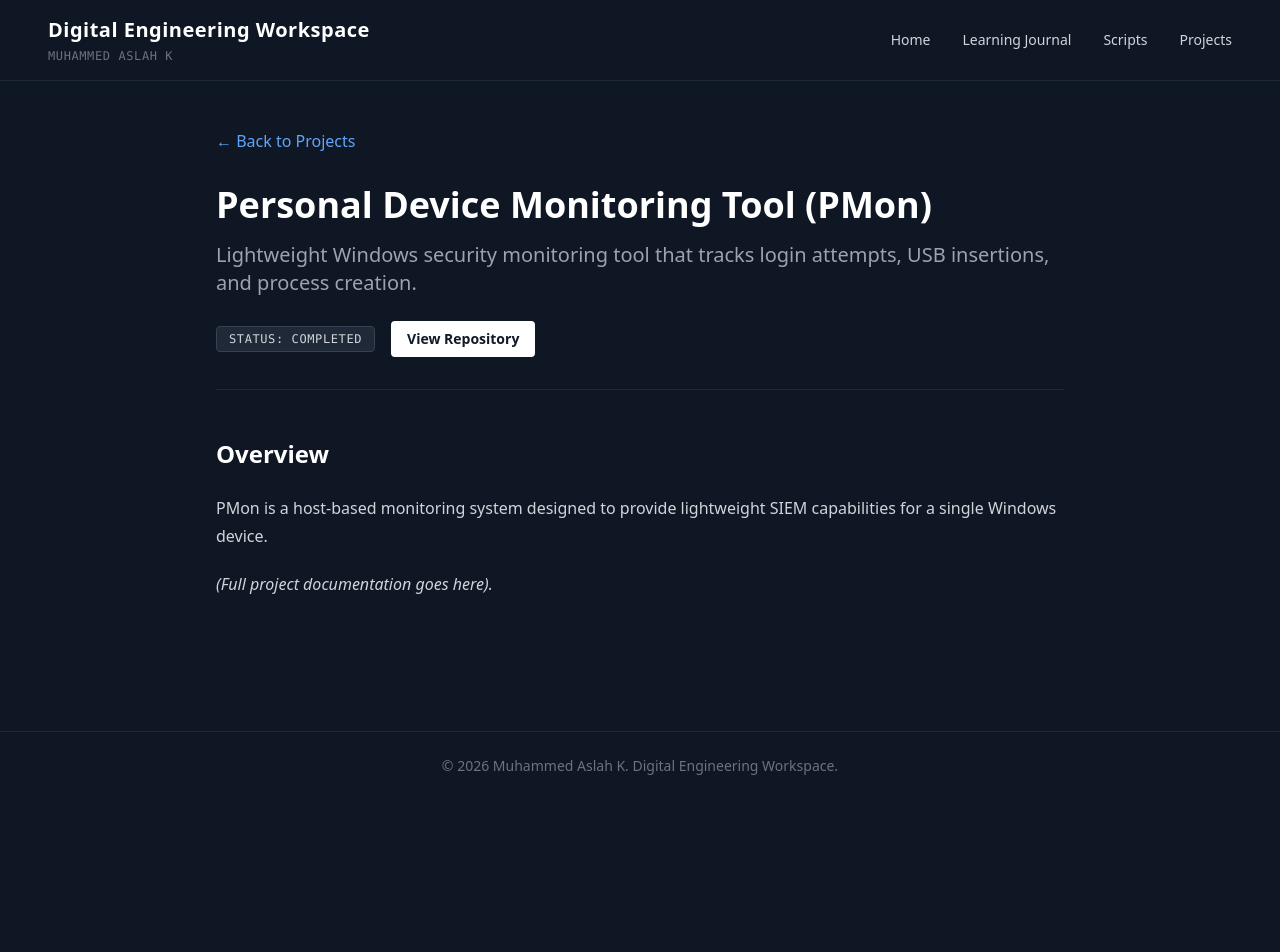
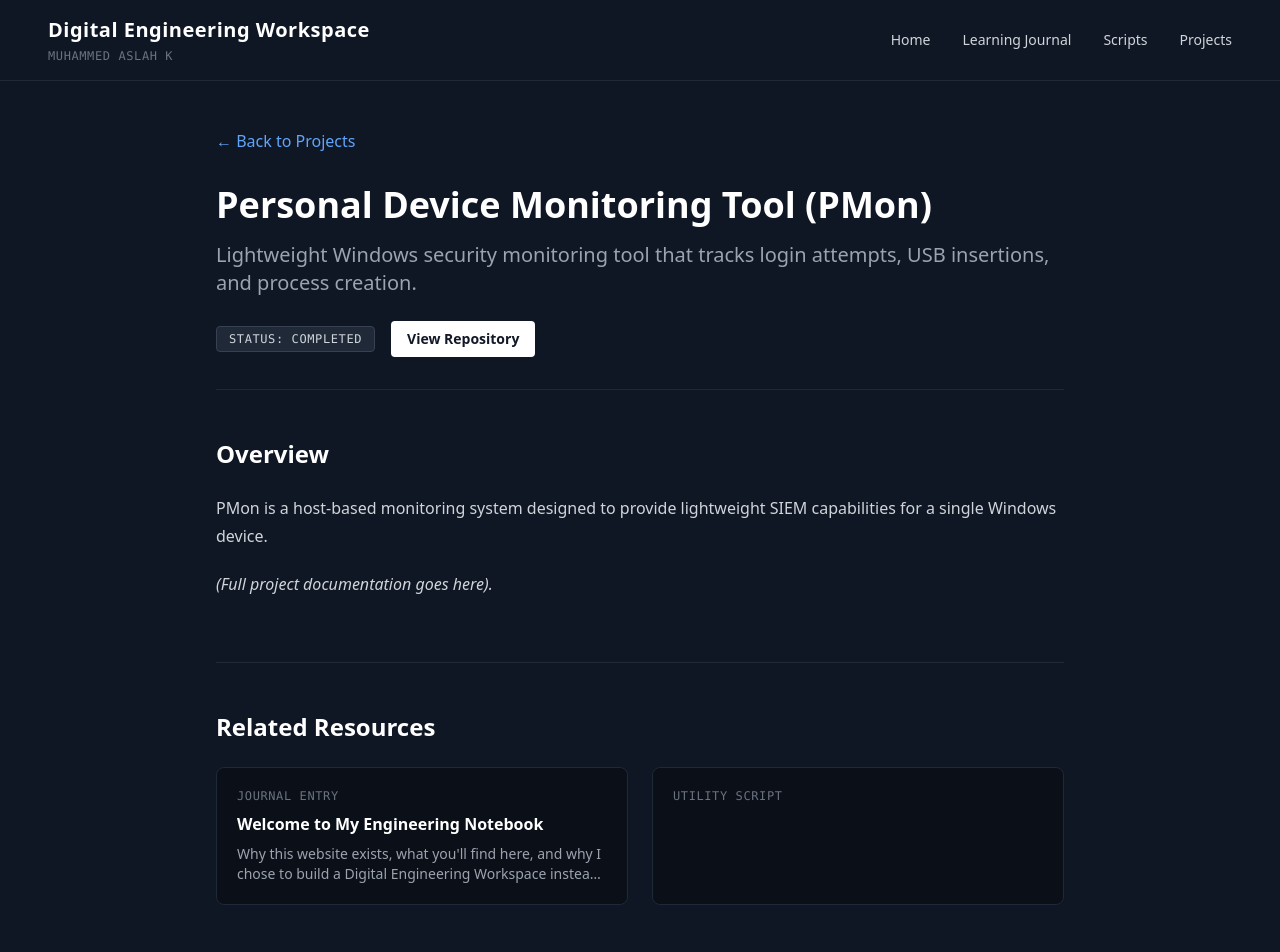
Before and after one commit to ASLAH-K/portfolio, a React (Vite) app: page /projects/pmon in a window 1280 px wide. Shown: the top 952 px of the page. Before the commit the page ends 800 px from the top, so only its background shows below. Built offline with nearby package versions, Linux system fonts and the light colour scheme; the HTML template or start-up script is replaced by a standard one.

Commit message:
feat: implement scalable cross-linking component

```diff
--- a/content/projects/pmon.mdx
+++ b/content/projects/pmon.mdx
@@ -8,8 +8,8 @@ demo_url: ""
 tags: ["endpoint-security", "python"]
 status: "completed"
 featured: true
-related_journals: []
-related_scripts: []
+related_journals: ["welcome-to-my-engineering-notebook"]
+related_scripts: ["ioc-extractor"]
 ---
 
 ## Overview
--- /dev/null
+++ b/src/components/RelatedContent.jsx
@@ -0,0 +1,46 @@
+import React from 'react';
+import { Link } from 'react-router-dom';
+import { getJournalBySlug, getScriptBySlug } from '../utils/content';
+
+export default function RelatedContent({ journals = [], scripts = [] }) {
+  // Future-proof architecture: easily add new content types here
+  const contentMap = [
+    { slugs: journals, fetcher: getJournalBySlug, label: 'Journal Entry', basePath: 'journal' },
+    { slugs: scripts, fetcher: getScriptBySlug, label: 'Utility Script', basePath: 'scripts' }
+    // { slugs: technologies, fetcher: getTechBySlug, label: 'Technology', basePath: 'tech' }
+  ];
+
+  // Resolve all items dynamically into a single flattened array
+  const relatedItems = contentMap.flatMap(config =>
+    (config.slugs || []).map(slug => {
+      const item = config.fetcher(slug);
+      return item ? { ...item, _label: config.label, _basePath: config.basePath } : null;
+    }).filter(Boolean)
+  );
+
+  // If no related items exist across any category, hide the section
+  if (relatedItems.length === 0) return null;
+
+  return (
+    <div className="mt-16 pt-12 border-t border-gray-800">
+      <h3 className="text-2xl font-bold text-white mb-6">Related Resources</h3>
+      <div className="grid md:grid-cols-2 gap-6">
+
+        {relatedItems.map(item => (
+          <Link
+            key={`${item._basePath}-${item.slug}`}
+            to={`/${item._basePath}/${item.slug}`}
+            className="block p-5 bg-[#0a0f18] border border-gray-800 rounded-lg hover:border-blue-500/50 transition-colors"
+          >
+            <span className="text-xs font-mono text-gray-500 uppercase tracking-wider mb-2 block">
+              {item._label}
+            </span>
+            <h4 className="font-semibold text-white mb-2">{item.title}</h4>
+            <p className="text-sm text-gray-400 line-clamp-2">{item.summary}</p>
+          </Link>
+        ))}
+
+      </div>
+    </div>
+  );
+}
--- a/src/pages/ProjectEntry.jsx
+++ b/src/pages/ProjectEntry.jsx
@@ -1,6 +1,7 @@
 import React from 'react';
 import { useParams, Link } from 'react-router-dom';
 import { getProjectBySlug } from '../utils/content';
+import RelatedContent from '../components/RelatedContent';
 
 export default function ProjectEntry() {
   const { slug } = useParams();
@@ -21,19 +22,16 @@ export default function ProjectEntry() {
         <p className="text-xl text-gray-400 mb-6">{project.summary}</p>
 
         <div className="flex flex-wrap gap-4 items-center">
-              {/* Optional Status Badge */}
           {project.status && (
             <span className="px-3 py-1 bg-gray-800 border border-gray-700 text-gray-300 rounded text-xs font-mono uppercase tracking-wider">
               Status: {project.status}
             </span>
           )}
-
           {project.github_url && (
             <a href={project.github_url} target="_blank" rel="noopener noreferrer" className="text-sm font-semibold text-gray-900 bg-white px-4 py-2 rounded hover:bg-gray-200 transition-colors">
               View Repository
             </a>
           )}
-
           {project.demo_url && (
             <a href={project.demo_url} target="_blank" rel="noopener noreferrer" className="text-sm font-semibold text-blue-400 border border-blue-400 px-4 py-2 rounded hover:bg-blue-900/30 transition-colors">
               Live Demo
@@ -45,6 +43,12 @@ export default function ProjectEntry() {
       <article className="prose prose-invert prose-blue max-w-none">
         <MDXContent />
       </article>
+
+      {/* Cross-linking Ecosystem */}
+      <RelatedContent
+        journals={project.related_journals}
+        scripts={project.related_scripts}
+      />
     </div>
   );
 }
```
Lines whose indentation alone changed are shown as unchanged.
